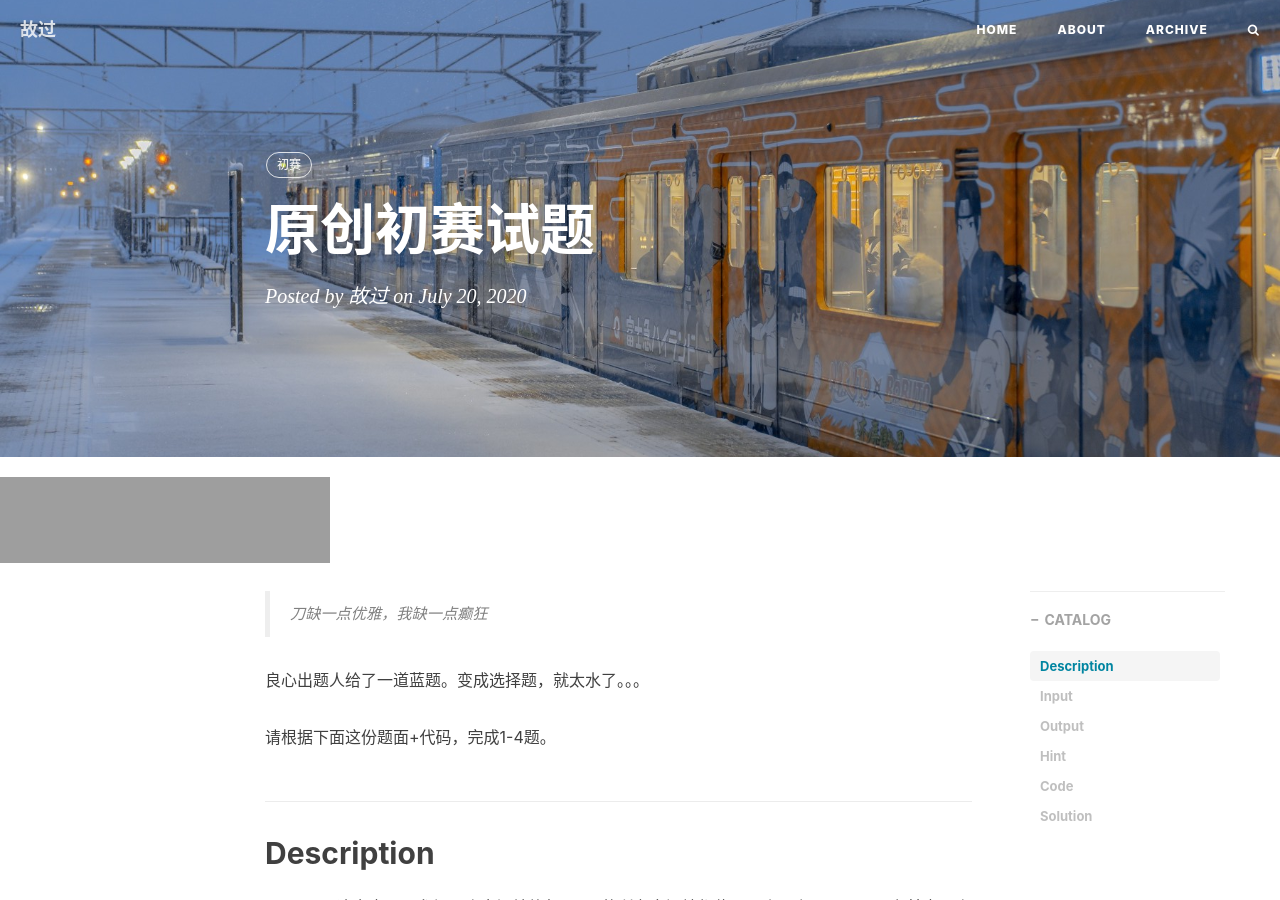
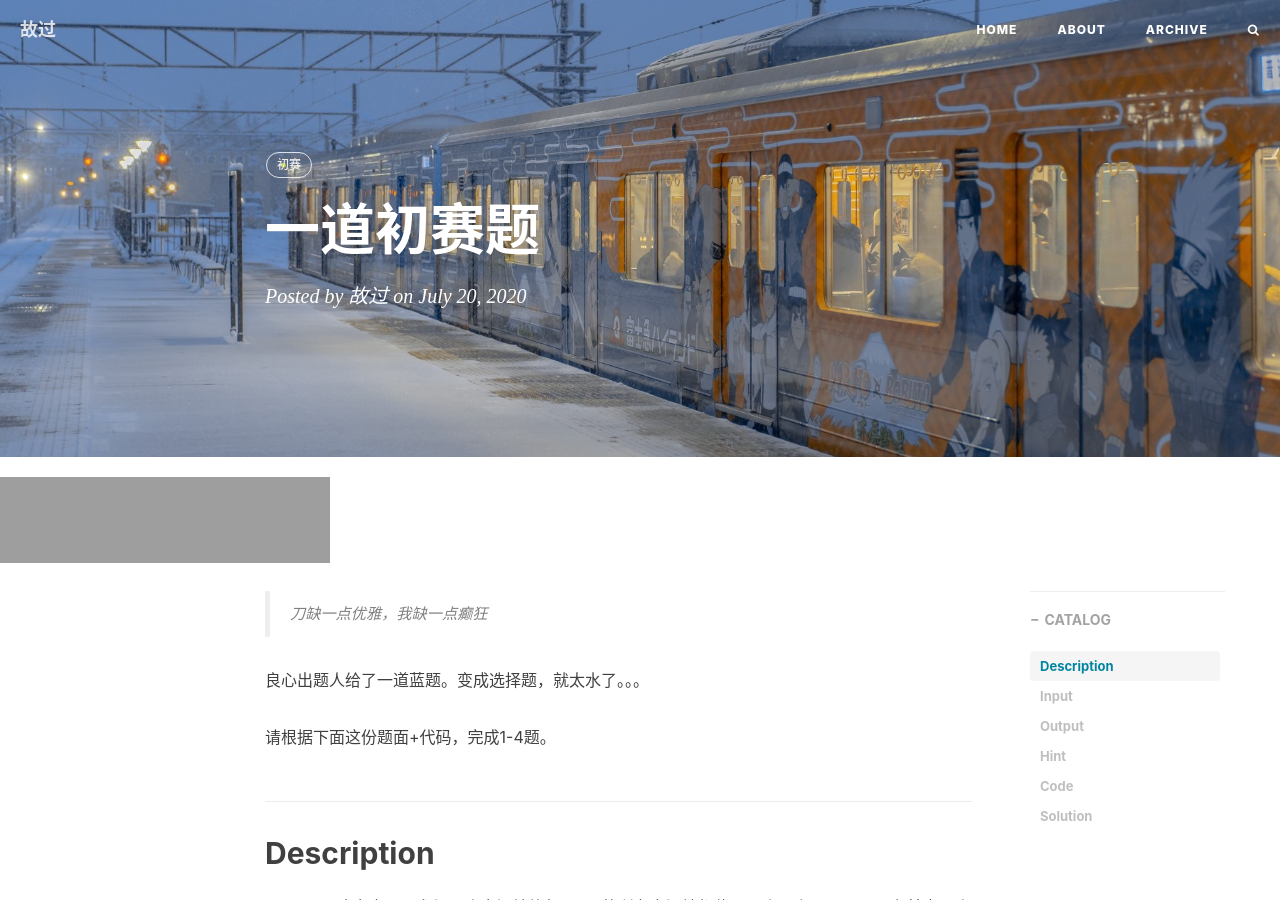
Before and after one commit to dsakhdkas/dsakhdkas.github.io, a Jekyll site: the page built from _posts/2020-07-20-原创初赛试题.md, in a window 1280 px wide and 900 px high. Built offline with Jekyll 4.4.1, drawn with Linux system fonts in a browser that asks for light colours; nearby versions of some CDN libraries; formulas are drawn with MathJax 3; comment, search, counter and statistics services are not loaded; grey boxes are pictures that could not be loaded.

Commit message:
Update 2020-07-20-原创初赛试题.md

```diff
--- a/_posts/2020-07-20-原创初赛试题.md
+++ b/_posts/2020-07-20-原创初赛试题.md
@@ -1,6 +1,6 @@
 ---
 layout: post
-title: 原创初赛试题
+title: 一道初赛题
 sub-title: 瞎写的，留个纪念
 data: 2020-07-20 21:00:00
 author: "故过"
```
